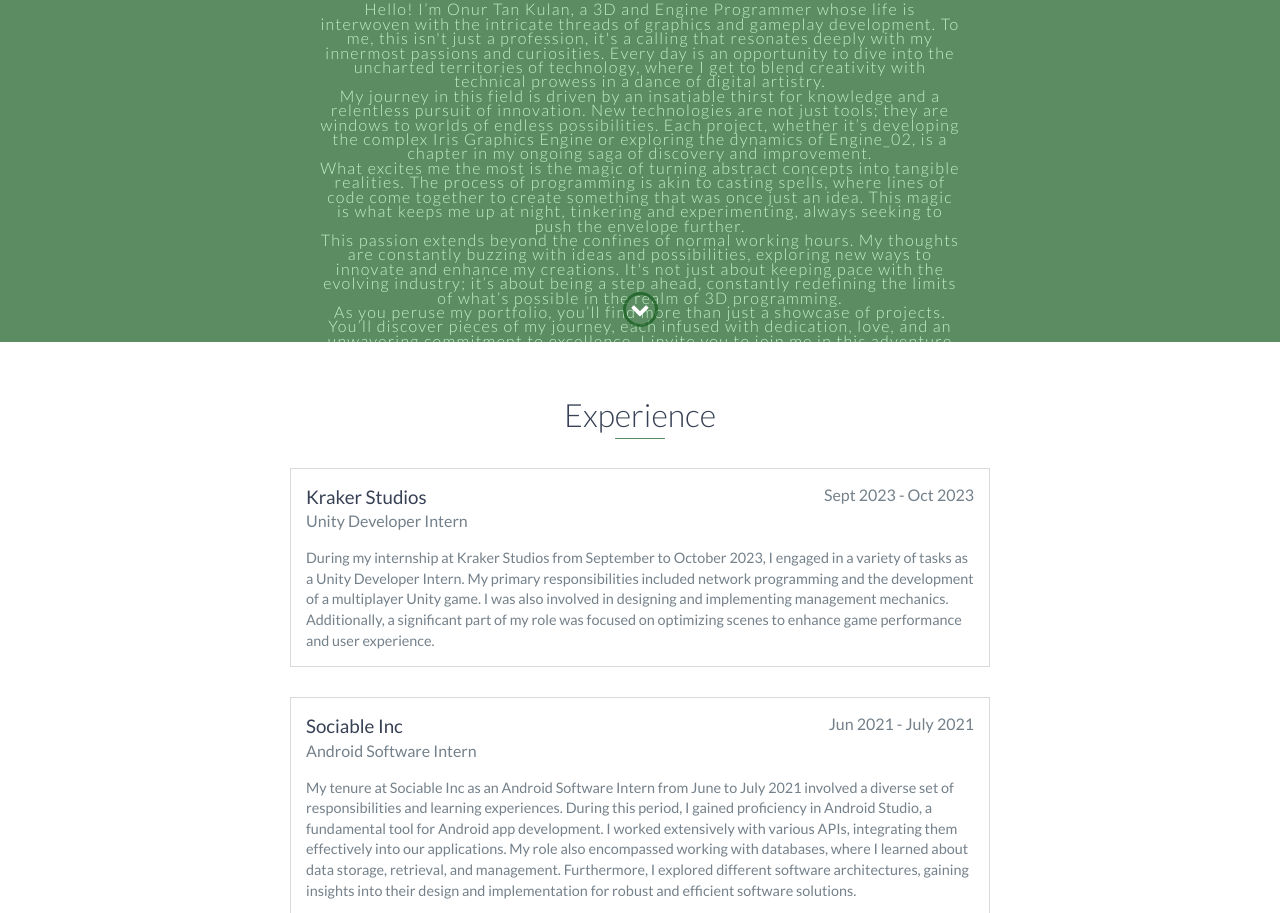
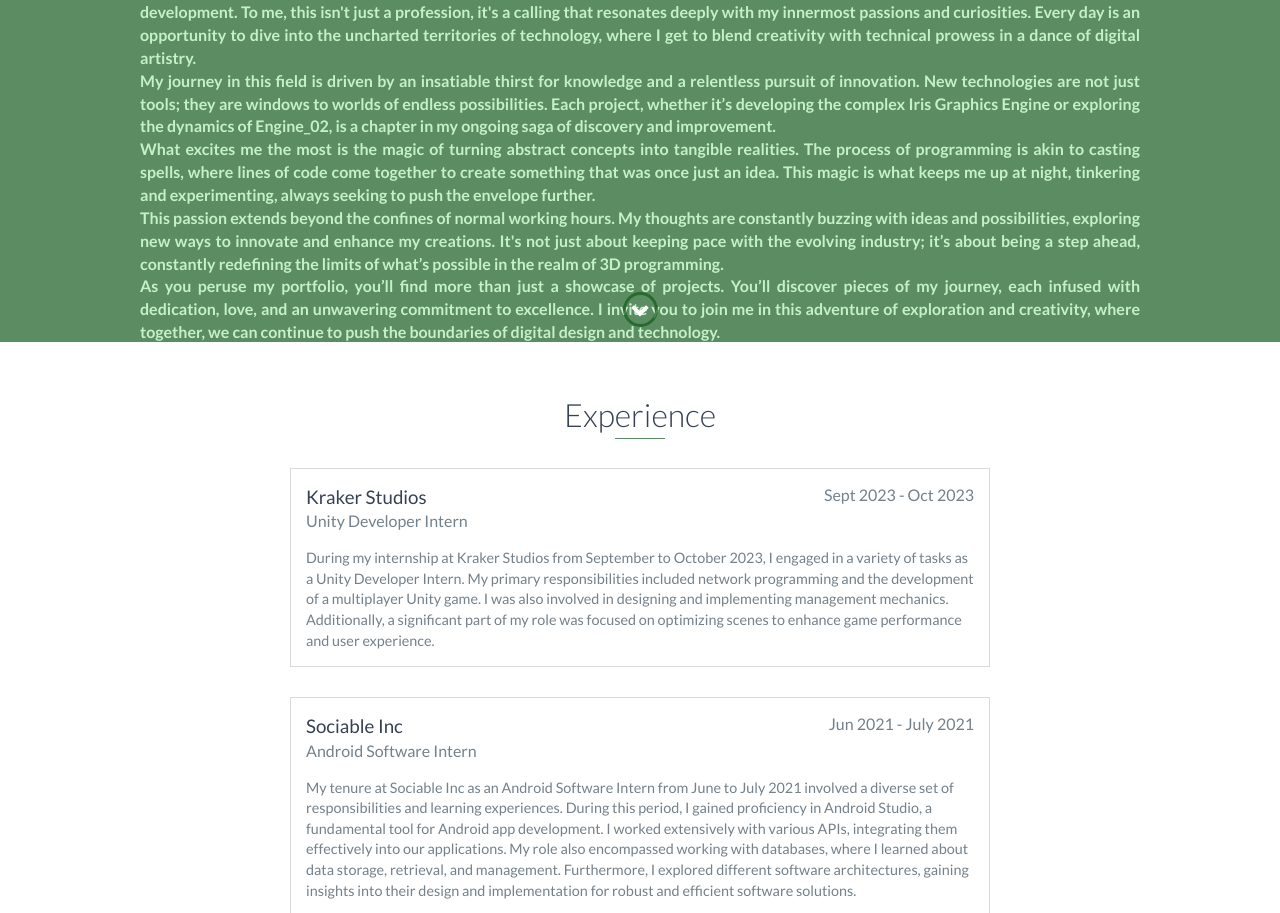
Before and after one commit to Tnkln99/Tnkln99.github.io, a website: page index.html in a window 1280 px wide. Shown: the part 458-1371 px from the top of the page. Drawn offline with nearby package versions, Linux system fonts and the light colour scheme.

Commit message:
About me fixes

```diff
--- a/css/styles.css
+++ b/css/styles.css
@@ -254,12 +254,13 @@
     font-size:2.25em;
     margin-bottom:15px
 }
-#lead-content p {
+#lead-content h4 {
     color:#c5f0c9;
-    font-weight:300;
-    letter-spacing:0.08em;
-    line-height:0.9em
+    width: 1000px;
+    margin: 0 auto;
+    text-align: justify;
 }
+
 #lead-overlay {
     position:absolute;
     height:100%;
@@ -488,7 +489,8 @@
 .project-info p {
     color:#74808a;
     margin:0 0 15px 0;
-    font-size:0.9em
+    font-size:0.9em;
+
 }
 .no-image .project-info {
     position:relative;
--- a/index.html
+++ b/index.html
@@ -57,7 +57,7 @@
             <img src="images/mypicture.png" style="border-radius: 50%; margin-bottom: 50px;" width="250" height="250">
             <h1>Onur Tan Kulan</h1>
             <h2>3D / Engine Programmer</h2>
-            <p>
+            <h4>
                 Hello! I’m Onur Tan Kulan, a 3D and Engine Programmer whose life is interwoven with the intricate threads of graphics and gameplay development.
                 To me, this isn't just a profession, it's a calling that resonates deeply with my innermost passions and curiosities. Every day is an opportunity to dive into the uncharted territories
                 of technology, where I get to blend creativity with technical prowess in a dance of digital artistry.
@@ -74,7 +74,7 @@
                 <br>
                 As you peruse my portfolio, you’ll find more than just a showcase of projects. You’ll discover pieces of my journey, each infused with dedication, love, and an unwavering commitment to excellence.
                 I invite you to join me in this adventure of exploration and creativity, where together, we can continue to push the boundaries of digital design and technology.
-            </p>
+            </h4>
             <!-- <a href="" class="btn-rounded-white">Download Resume</a> -->
         </div>
         <!-- End #lead-content -->
```
